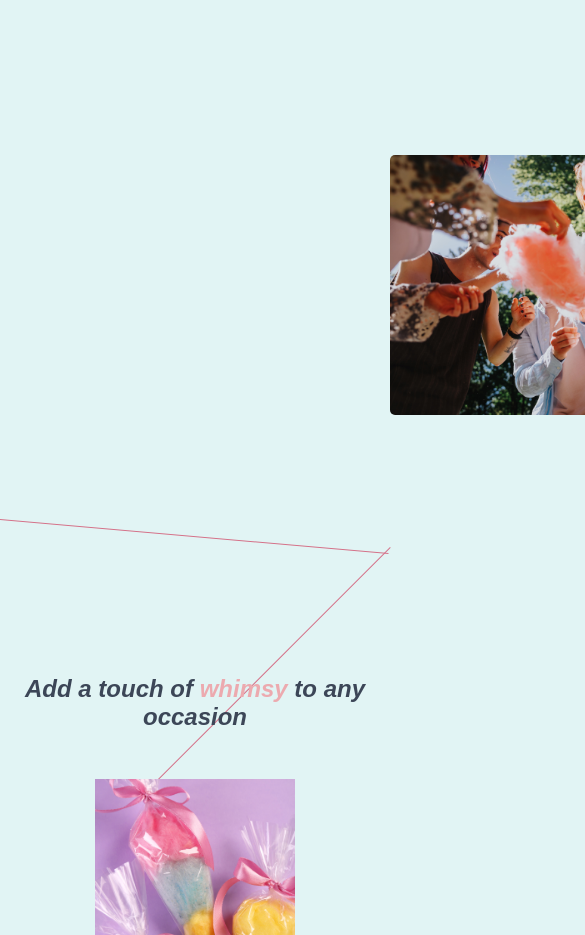
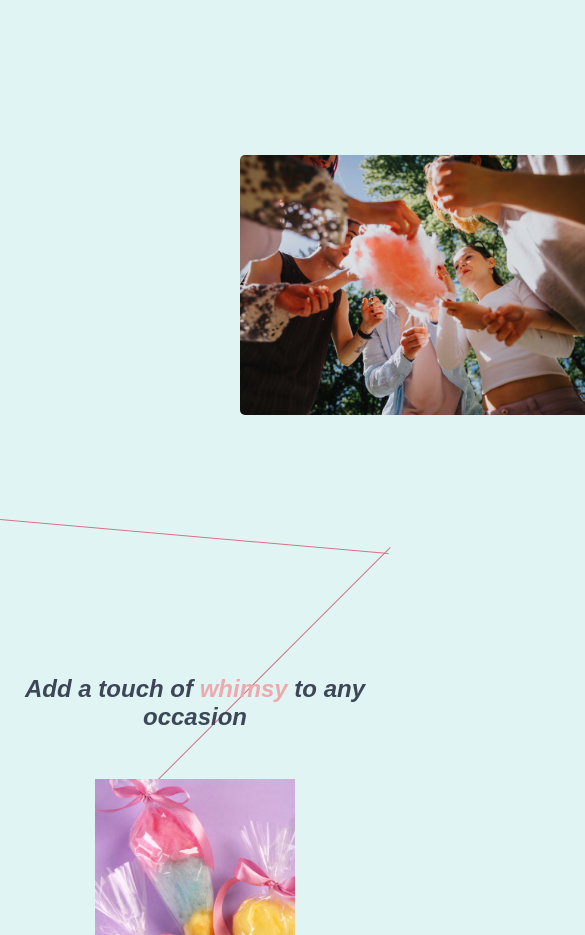
Before and after one commit to chrizztoefurr/CLCC, a React (Create React App) app: page / in a window 390 px wide. Shown: the part 1460-2395 px from the top of the page, 585 px wide, since content can reach past the window. Built offline with nearby package versions, Linux system fonts and the light colour scheme; a web font is replaced by a local one.

Commit message:
Update index.css

```diff
--- a/src/index.css
+++ b/src/index.css
@@ -407,17 +407,6 @@ body {
     text-align: center;
   }
 
-  .about-img-container {
-    right: 0;
-    transform: translateX(100%);
-    transition: transform 1s ease-out, opacity 1s ease-out;
-  }
-
-  .about-img-container.animate {
-    opacity: 1;
-    transform: translateX(0);
-  }
-
   .about-img {
     max-width: 100%;  /* Image will scale down based on the container */
     width: 100%;      /* Ensures the image takes full width of its container */
@@ -430,7 +419,6 @@ body {
     margin: 20px;
     padding: 20px;
     max-width: 100%;
-    transform: translateX(0);
   }
 
   .event-container-text,
```
